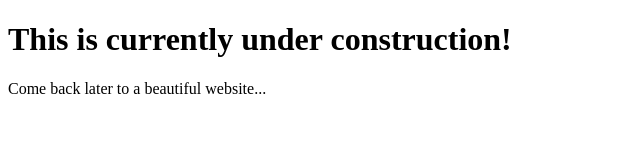
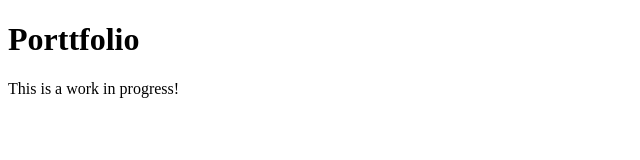
Before and after one commit to JRKalyan/jrkalyan.github.io, a plain HTML site: page index.html in a window 1280 px wide. Shown: the whole page, without its empty margins (0-640 px from the left). Drawn offline with Linux system fonts and the light colour scheme.

Commit message:
updating readme/website structure

```diff
--- a/index.html
+++ b/index.html
@@ -1,12 +1,18 @@
 <!DOCTYPE html>
 <html>
-<head>
-<title>John's website!</title>
-</head>
-<body>
-<h1>This is currently under construction!</h1>
-<p>Come back later to a beautiful website...</p>
-</body>
+    <head>
 
+        <meta charset="utf-8">
+        <meta name="description" content="John Kalyan's Portfolio">
 
+        <title>John's Portfolio</title>
+
+    </head>
+
+    <body>
+
+        <h1>Porttfolio</h1>
+        <p>This is a work in progress!</p>
+
+    </body>
 </html>
```
Also changed, not shown: 1 other file.
